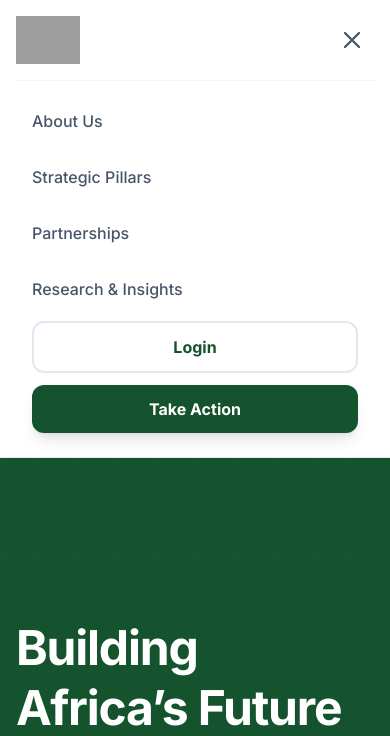
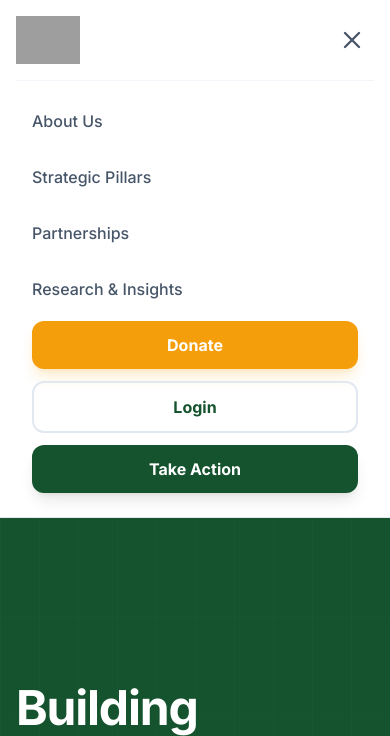
Before and after one commit to delstarford123/FARD-WEBSITE, a Flask app: page /about in a window 390 px wide, after a click on "Open main menu". Shown: the top 736 px of the page. Run offline with Flask 3, Linux system fonts and the light colour scheme; some libraries are stand-ins or nearby versions; grey boxes are pictures that could not be loaded.

Commit message:
Update leadership team names/roles and sync mobile navbar with desktop links/buttons

```diff
--- a/templates/components/_navbar.html
+++ b/templates/components/_navbar.html
@@ -80,14 +80,22 @@
          x-transition:enter-end="opacity-100 translate-y-0"
          class="md:hidden pb-6 border-t border-slate-100"
          id="mobile-menu">
-        <div class="pt-4 space-y-2">
-            <a href="{{ url_for('about') }}" class="block px-4 py-3 text-base font-medium text-slate-600 hover:bg-slate-50 hover:text-forest rounded-lg">About Us</a>
-            <a href="{{ url_for('pillars') }}" class="block px-4 py-3 text-base font-medium text-slate-600 hover:bg-slate-50 hover:text-forest rounded-lg">Strategic Pillars</a>
-            <a href="{{ url_for('projects') }}" class="block px-4 py-3 text-base font-medium text-slate-600 hover:bg-slate-50 hover:text-forest rounded-lg">Partnerships</a>
-            <a href="{{ url_for('transparency') }}" class="block px-4 py-3 text-base font-medium text-slate-600 hover:bg-slate-50 hover:text-forest rounded-lg">Research & Insights</a>
+        <div class="pt-4 space-y-2 px-4">
+            <a href="{{ url_for('about') }}" class="block py-3 text-base font-medium text-slate-600 hover:text-forest rounded-lg">About Us</a>
+            <a href="{{ url_for('pillars') }}" class="block py-3 text-base font-medium text-slate-600 hover:text-forest rounded-lg">Strategic Pillars</a>
+            <a href="{{ url_for('projects') }}" class="block py-3 text-base font-medium text-slate-600 hover:text-forest rounded-lg">Partnerships</a>
+            <a href="{{ url_for('transparency') }}" class="block py-3 text-base font-medium text-slate-600 hover:text-forest rounded-lg">Research & Insights</a>
 
-            <div class="mt-6 px-4 space-y-3">
-                <a href="{{ url_for('login') }}" class="block w-full text-center px-6 py-3 border-2 border-slate-200 text-forest font-bold rounded-xl">Login</a>
+            <div class="mt-6 space-y-3">
+                <a href="{{ url_for('donate') }}" class="block w-full text-center px-6 py-3 bg-amber text-white font-bold rounded-xl shadow-lg shadow-amber/20">Donate</a>
+
+                {% if session.get('user_id') %}
+                    <a href="{{ url_for('farmer_dashboard') }}" class="block w-full text-center px-6 py-3 border-2 border-slate-200 text-forest font-bold rounded-xl">Dashboard</a>
+                    <a href="{{ url_for('logout') }}" class="block w-full text-center px-6 py-3 text-red-500 font-bold border-2 border-red-50 border-dashed rounded-xl">Logout</a>
+                {% else %}
+                    <a href="{{ url_for('login') }}" class="block w-full text-center px-6 py-3 border-2 border-slate-200 text-forest font-bold rounded-xl">Login</a>
+                {% endif %}
+
                 <a href="{{ url_for('get_involved') }}" class="block w-full text-center px-6 py-3 bg-forest text-white font-bold rounded-xl shadow-lg">Take Action</a>
             </div>
         </div>
--- a/templates/pages/about.html
+++ b/templates/pages/about.html
@@ -268,7 +268,7 @@
                 <span>Executive Management Committee</span>
             </h4>
             <div class="grid grid-cols-1 md:grid-cols-2 lg:grid-cols-4 gap-8">
-                {{ leadership_card("Sobani Ayanda", "Chairperson", "Principal executive officer presiding over board and general meetings, representing the FS arm.", url_for('static', filename='images/team/FARMERMAN.jpeg')) }}
+                {{ leadership_card("Mhlengi Ayanda Sobani", "Chairperson", "Principal executive officer presiding over board and general meetings, representing the FS arm.", url_for('static', filename='images/team/FARMERMAN.jpeg')) }}
                 {{ leadership_card("Delstarford Isaiah", "Vice Chairperson", "Secondary executive officer representing DSW. Chief technology strategist overseeing ecosystem digital infrastructure.", url_for('static', filename='images/team/founder1.jpeg')) }}
                 {{ leadership_card("Charity Wanjiro", "Secretary", "Administrative anchor managing official correspondence and institutional compliance.", url_for('static', filename='images/team/Charity Wanjiro.jpeg')) }}
                 {{ leadership_card("Caren Taiget", "Vice Secretary", "Supports institutional records and administrative compliance for the organization.", url_for('static', filename='images/team/Caren Taiget.jpeg')) }}
@@ -280,10 +280,11 @@
                 <span class="bg-tech text-white text-xs px-2 py-1 rounded">Wing B</span>
                 <span>Specialized Board of Directors</span>
             </h4>
-            <div class="grid grid-cols-1 md:grid-cols-2 lg:grid-cols-3 gap-8">
+            <div class="grid grid-cols-1 md:grid-cols-2 lg:grid-cols-4 gap-8">
                 {{ leadership_card("Collins Rao", "Director of Health", "Ensures safety standards and promotes community health intelligence.", url_for('static', filename='images/team/COLLINS.jpeg')) }}
                 {{ leadership_card("Dr. Ferdinand Lubobi Shamala", "Director of Research", "PhD in Crop Biotechnology and FAR-LeaF Fellow. Leads genomic research and disease-resilient systems.", url_for('static', filename='images/team/Dr Ferdinand Lubobi.png'), linkedin='https://www.futureafrica.science/index.php/fellowship-news/173-dr-ferdinand-lubobi-shamala') }}
                 {{ leadership_card("Chris Marvin", "Director of Agriculture", "Lead agronomist specializing in precision implementation and cooperative yields.", url_for('static', filename='images/team/FARMERMAN.jpeg')) }}
+                {{ leadership_card("Brian Joel", "Director of Marketing", "Drives brand positioning and strategic communication to expand FARD's institutional reach.", url_for('static', filename='images/team/Brian.jpeg')) }}
                 {{ leadership_card("Omar Kasera", "Director of Software Dev", "Technical lead building high-availability data platforms and AI innovation tools.", url_for('static', filename='images/team/founder1.jpeg')) }}
                 {{ leadership_card("Christine Andama", "Dir. Disability & Mainstreaming", "Ensures inclusive development and institutional accessibility for all citizens.", url_for('static', filename='images/team/Christine Andama.jpeg')) }}
                 {{ leadership_card("Bobby Ashley", "Dir. Sports & Fitness", "Coordinates community mobilization through health and unified activity programs.", url_for('static', filename='images/team/Bobby Ashely.jpeg')) }}
@@ -297,6 +298,7 @@
             </h4>
             <div class="grid grid-cols-1 md:grid-cols-2 lg:grid-cols-4 gap-8">
                 {{ leadership_card("Ken Miller", "Wing C Member", "Dedicated to grassroots mobilization and community-led initiatives within the FARD framework.", url_for('static', filename='images/team/Ken Miller.jpeg')) }}
+                {{ leadership_card("Martin", "Data Analyst & Statistician", "Leverages data science to quantify community impact and optimize agricultural intelligence outputs.", url_for('static', filename='images/team/founder1.jpeg')) }}
             </div>
         </div>
     </div>
```
